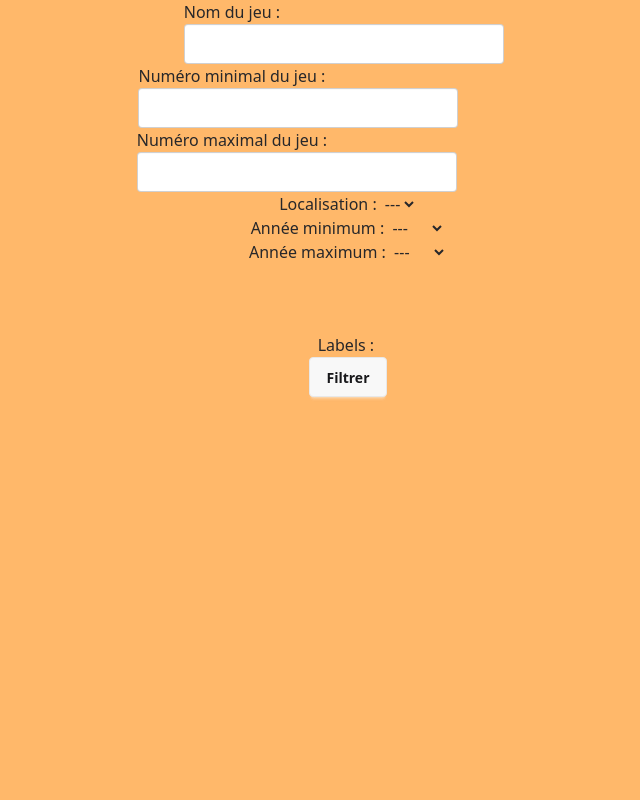
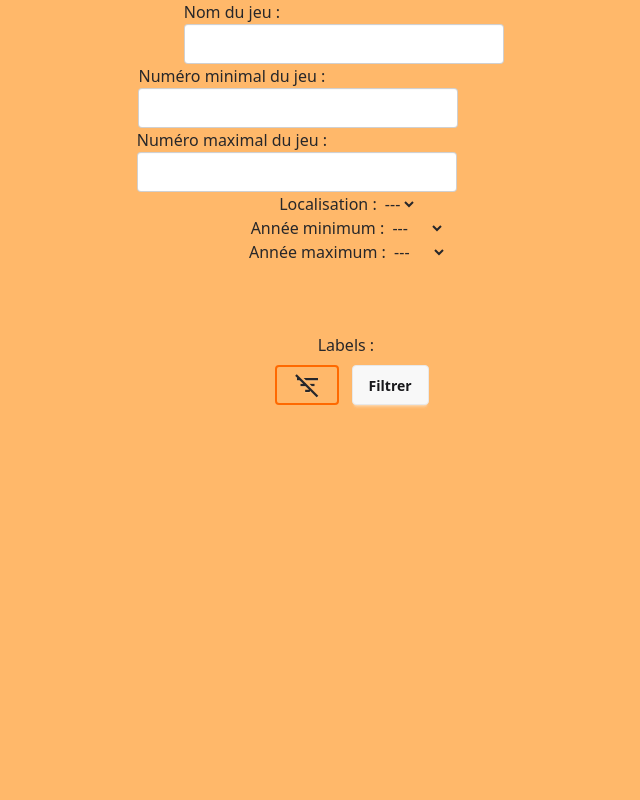
Before and after one commit to mopalion/licornejoueuse, a Django app: page /inventory/ in a window 1280 px wide, after a click on "filter_list". Shown: the whole page, without its empty margins (292-932 px from the left). Run offline with Django 5.2, Linux system fonts and the light colour scheme; the visitor is signed in with stand-in values (Sample User, id 1); data that the repository does not hold is empty; style sheets or scripts are compiled from the project's sources; some libraries are stand-ins or nearby versions.

Commit message:
feat: add button to reset filters in inventory

```diff
--- a/games/templates/games/inventory_index.html
+++ b/games/templates/games/inventory_index.html
@@ -10,6 +10,8 @@
   <a href="#modal_filter" class="block btn btn-outline m-2 border-orange-500 border-2 flex-1"><span class="material-symbols-outlined text-base">filter_list</span></a>
   <div id="modal_filter" class="modal block bg-orange-300" role="dialog">
       {{ filter_form.as_p }}
+
+      <button type="button" onclick="empty_filters()" class="btn btn-outline m-2 border-orange-500 border-2 flex-1"><span class="material-symbols-outlined text-base">filter_list_off</span></button>
       <input type="submit" value="Filtrer" class="btn">
   </div>
   <div class="btn btn-outline m-2 border-orange-500 border-2 flex-1"><a href="{% url 'add_game' %}"><span class="material-symbols-outlined text-base">add_circle</span></a></div>
@@ -98,3 +100,24 @@
 </section>
 </form>
 {% endblock %}
+
+{% block javascript %}
+<script>
+  const filter_elems = [];
+  filter_elems.push(
+    ["#id_name", ""],
+    ["#id_min_number", ""],
+    ["#id_max_number", ""],
+    ["#id_location", "---"],
+    ["#id_min_entry_year", "---"],
+    ["#id_max_entry_year", "---"],
+    ["#id_labels", ""],
+  );
+  function empty_filters() {
+    filter_elems.forEach((selector) => {
+      elem = document.querySelector(selector[0]);
+      elem.value = selector[1];
+    });
+  }
+</script>
+{% endblock %}
--- a/licornejoueuse/templates/main.html
+++ b/licornejoueuse/templates/main.html
@@ -6,7 +6,7 @@
   <meta name="viewport" content="width=device-width, initial-scale=1.0" />
 	<title>Licorne Joueuse</title>
   {% tailwind_css %}
-  <link href="https://fonts.googleapis.com/css2?family=Material+Symbols+Outlined&icon_names=action_key,add_circle,align_center,crisis_alert,filter_list,login,logout,shelves,view_list" rel="stylesheet">
+  <link href="https://fonts.googleapis.com/css2?family=Material+Symbols+Outlined&icon_names=action_key,add_circle,align_center,crisis_alert,filter_list,filter_list_off,login,logout,shelves,view_list" rel="stylesheet">
   <style type="text/css">
     .material-symbols-outlined.text-base {
       font-size: 2em;
@@ -62,5 +62,7 @@
   <hr>
   <p>La Licorne Joueuse - Association</p>
   </footer>
+  {% block javascript %}
+  {% endblock %}
 </body>
 </html>
```
